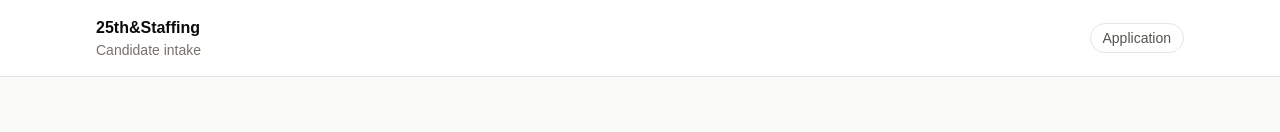
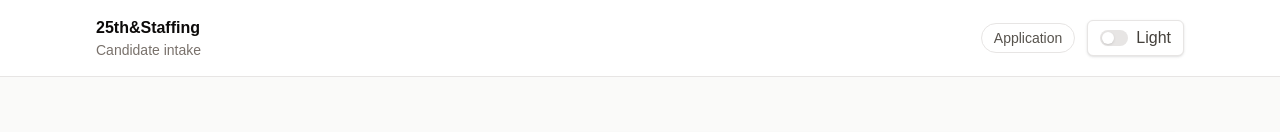
Before and after one commit to Tnath1/c_app_ui, a Next.js app: page / in a window 1280 px wide. Shown: the top 132 px of the page. Built offline with nearby package versions, Linux system fonts and the light colour scheme.

Commit message:
Add theme provider and dark mode toggle

```diff
--- a/src/app/globals.css
+++ b/src/app/globals.css
@@ -1,8 +1,16 @@
 @import "tailwindcss";
+
+@custom-variant dark (&:where(.dark, .dark *));
 
 html {
   background: #fafaf9;
+  color-scheme: light;
   scroll-behavior: smooth;
+}
+
+html.dark {
+  background: #0c0a09;
+  color-scheme: dark;
 }
 
 body {
@@ -20,6 +28,23 @@ a {
     background-color 160ms ease,
     border-color 160ms ease,
     opacity 160ms ease;
+}
+
+button {
+  transition:
+    color 160ms ease,
+    background-color 160ms ease,
+    border-color 160ms ease,
+    opacity 160ms ease,
+    transform 160ms ease;
+}
+
+button:not(:disabled) {
+  cursor: pointer;
+}
+
+button:disabled {
+  cursor: not-allowed;
 }
 
 ::selection {
@@ -42,4 +67,8 @@ textarea {
   a {
     transition-duration: 0ms;
   }
+
+  button {
+    transition-duration: 0ms;
+  }
 }
--- a/src/app/layout.tsx
+++ b/src/app/layout.tsx
@@ -1,4 +1,5 @@
 import type { Metadata } from "next";
+import { ThemeProvider } from "@/components/theme/ThemeProvider";
 import "./globals.css";
 
 export const metadata: Metadata = {
@@ -7,15 +8,33 @@ export const metadata: Metadata = {
   applicationName: "25th&Staffing",
 };
 
+const themeScript = `
+  (function () {
+    try {
+      var storedTheme = localStorage.getItem("25th-staffing-theme");
+      var systemTheme = window.matchMedia("(prefers-color-scheme: dark)").matches
+        ? "dark"
+        : "light";
+      var theme = storedTheme === "dark" || storedTheme === "light"
+        ? storedTheme
+        : systemTheme;
+
+      document.documentElement.classList.toggle("dark", theme === "dark");
+      document.documentElement.style.colorScheme = theme;
+    } catch (_) {}
+  })();
+`;
+
 export default function RootLayout({
   children,
 }: Readonly<{
   children: React.ReactNode;
 }>) {
   return (
-    <html lang="en">
-      <body className="min-h-screen bg-stone-50 text-stone-950 antialiased">
-        {children}
+    <html lang="en" suppressHydrationWarning>
+      <body className="min-h-screen bg-stone-50 text-stone-950 antialiased dark:bg-stone-950 dark:text-stone-50">
+        <script dangerouslySetInnerHTML={{ __html: themeScript }} />
+        <ThemeProvider>{children}</ThemeProvider>
       </body>
     </html>
   );
--- a/src/app/page.tsx
+++ b/src/app/page.tsx
@@ -1,22 +1,29 @@
+import { ThemeToggle } from "@/components/theme/ThemeToggle";
+
 export default function Home() {
   return (
-    <main className="min-h-screen bg-stone-50">
-      <header className="border-b border-stone-200 bg-white">
+    <main className="min-h-screen bg-stone-50 dark:bg-stone-950">
+      <header className="border-b border-stone-200 bg-white dark:border-stone-800 dark:bg-stone-950">
         <div className="mx-auto flex max-w-6xl items-center justify-between px-5 py-4 sm:px-6 lg:px-8">
           <a
             href="#main-content"
-            className="sr-only hover:bg-stone-800 focus:not-sr-only focus:absolute focus:left-5 focus:top-4 focus:rounded-md focus:bg-stone-950 focus:px-3 focus:py-2 focus:text-sm focus:text-white"
+            className="sr-only hover:bg-stone-800 focus:not-sr-only focus:absolute focus:left-5 focus:top-4 focus:rounded-md focus:bg-stone-950 focus:px-3 focus:py-2 focus:text-sm focus:text-white dark:focus:bg-stone-100 dark:focus:text-stone-950"
           >
             Skip to application
           </a>
           <div>
-            <p className="text-base font-semibold tracking-normal text-stone-950">
+            <p className="text-base font-semibold tracking-normal text-stone-950 dark:text-stone-50">
               25th&amp;Staffing
             </p>
-            <p className="text-sm text-stone-500">Candidate intake</p>
+            <p className="text-sm text-stone-500 dark:text-stone-400">
+              Candidate intake
+            </p>
           </div>
-          <div className="rounded-full border border-stone-200 px-3 py-1 text-sm text-stone-600">
-            Application
+          <div className="flex items-center gap-3">
+            <div className="hidden rounded-full border border-stone-200 px-3 py-1 text-sm text-stone-600 sm:block dark:border-stone-800 dark:text-stone-300">
+              Application
+            </div>
+            <ThemeToggle />
           </div>
         </div>
       </header>
@@ -26,28 +33,28 @@ export default function Home() {
         className="mx-auto grid w-full max-w-6xl gap-8 px-5 py-10 sm:px-6 lg:grid-cols-[0.82fr_1.18fr] lg:px-8 lg:py-14"
       >
         <aside className="lg:pt-8">
-          <p className="text-sm font-medium text-stone-500">
+          <p className="text-sm font-medium text-stone-500 dark:text-stone-400">
             Candidate application
           </p>
-          <h1 className="mt-3 max-w-xl text-4xl font-semibold tracking-normal text-stone-950 sm:text-5xl">
+          <h1 className="mt-3 max-w-xl text-4xl font-semibold tracking-normal text-stone-950 sm:text-5xl dark:text-stone-50">
             Apply for an open role.
           </h1>
-          <p className="mt-5 max-w-xl text-base leading-7 text-stone-600">
+          <p className="mt-5 max-w-xl text-base leading-7 text-stone-600 dark:text-stone-300">
             Share your details with the 25th&amp;Staffing team. We will review
             your application and follow up when there is a strong match.
           </p>
 
-          <div className="mt-8 grid gap-3 text-sm text-stone-600">
+          <div className="mt-8 grid gap-3 text-sm text-stone-600 dark:text-stone-300">
             <div className="flex gap-3">
-              <span className="mt-2 h-2 w-2 rounded-full bg-stone-900" />
+              <span className="mt-2 h-2 w-2 rounded-full bg-stone-900 dark:bg-stone-100" />
               <p>Applications are reviewed by the staffing team.</p>
             </div>
             <div className="flex gap-3">
-              <span className="mt-2 h-2 w-2 rounded-full bg-stone-900" />
+              <span className="mt-2 h-2 w-2 rounded-full bg-stone-900 dark:bg-stone-100" />
               <p>Response updates are sent to the email you provide.</p>
             </div>
             <div className="flex gap-3">
-              <span className="mt-2 h-2 w-2 rounded-full bg-stone-900" />
+              <span className="mt-2 h-2 w-2 rounded-full bg-stone-900 dark:bg-stone-100" />
               <p>Required fields will be clearly marked in the form.</p>
             </div>
           </div>
@@ -55,15 +62,15 @@ export default function Home() {
 
         <section
           aria-labelledby="application-form-title"
-          className="rounded-lg border border-stone-200 bg-white p-5 shadow-sm sm:p-6"
+          className="rounded-lg border border-stone-200 bg-white p-5 shadow-sm sm:p-6 dark:border-stone-800 dark:bg-stone-900"
         >
-          <div className="border-b border-stone-200 pb-5">
-            <p className="text-sm font-medium text-stone-500">
+          <div className="border-b border-stone-200 pb-5 dark:border-stone-800">
+            <p className="text-sm font-medium text-stone-500 dark:text-stone-400">
               Application overview
             </p>
             <h2
               id="application-form-title"
-              className="mt-1 text-2xl font-semibold tracking-normal text-stone-950"
+              className="mt-1 text-2xl font-semibold tracking-normal text-stone-950 dark:text-stone-50"
             >
               Candidate profile intake
             </h2>
@@ -77,20 +84,20 @@ export default function Home() {
               "Review and submit",
             ].map((item, index) => (
               <div
-                className="flex items-center gap-4 rounded-md border border-stone-200 px-4 py-3"
+                className="flex items-center gap-4 rounded-md border border-stone-200 px-4 py-3 dark:border-stone-800"
                 key={item}
               >
-                <span className="flex h-8 w-8 items-center justify-center rounded-full bg-stone-100 text-sm font-medium text-stone-700">
+                <span className="flex h-8 w-8 items-center justify-center rounded-full bg-stone-100 text-sm font-medium text-stone-700 dark:bg-stone-800 dark:text-stone-200">
                   {index + 1}
                 </span>
-                <span className="text-sm font-medium text-stone-800">
+                <span className="text-sm font-medium text-stone-800 dark:text-stone-200">
                   {item}
                 </span>
               </div>
             ))}
           </div>
 
-          <p className="border-t border-stone-200 pt-5 text-sm text-stone-500">
+          <p className="border-t border-stone-200 pt-5 text-sm text-stone-500 dark:border-stone-800 dark:text-stone-400">
             Four short sections before submission.
           </p>
         </section>
--- /dev/null
+++ b/src/components/theme/ThemeProvider.tsx
@@ -0,0 +1,120 @@
+"use client";
+
+import {
+  createContext,
+  useCallback,
+  useContext,
+  useMemo,
+  useSyncExternalStore,
+} from "react";
+import type { ReactNode } from "react";
+
+type Theme = "light" | "dark";
+
+type ThemeContextValue = {
+  theme: Theme;
+  setTheme: (theme: Theme) => void;
+  toggleTheme: () => void;
+};
+
+const STORAGE_KEY = "25th-staffing-theme";
+const THEME_CHANGE_EVENT = "25th-staffing-theme-change";
+
+const ThemeContext = createContext<ThemeContextValue | undefined>(undefined);
+
+function isTheme(value: string | null): value is Theme {
+  return value === "light" || value === "dark";
+}
+
+function getSystemTheme(): Theme {
+  return window.matchMedia("(prefers-color-scheme: dark)").matches
+    ? "dark"
+    : "light";
+}
+
+function getStoredTheme(): Theme {
+  const storedTheme = window.localStorage.getItem(STORAGE_KEY);
+
+  if (isTheme(storedTheme)) {
+    return storedTheme;
+  }
+
+  return getSystemTheme();
+}
+
+function applyTheme(theme: Theme) {
+  document.documentElement.classList.toggle("dark", theme === "dark");
+  document.documentElement.style.colorScheme = theme;
+}
+
+function getThemeSnapshot(): Theme {
+  if (typeof window === "undefined") {
+    return "light";
+  }
+
+  return getStoredTheme();
+}
+
+function subscribeToThemeChange(callback: () => void) {
+  const mediaQuery = window.matchMedia("(prefers-color-scheme: dark)");
+
+  const handleThemeChange = () => {
+    applyTheme(getThemeSnapshot());
+    callback();
+  };
+
+  window.addEventListener(THEME_CHANGE_EVENT, handleThemeChange);
+  window.addEventListener("storage", handleThemeChange);
+  mediaQuery.addEventListener("change", handleThemeChange);
+
+  return () => {
+    window.removeEventListener(THEME_CHANGE_EVENT, handleThemeChange);
+    window.removeEventListener("storage", handleThemeChange);
+    mediaQuery.removeEventListener("change", handleThemeChange);
+  };
+}
+
+function saveTheme(theme: Theme) {
+  window.localStorage.setItem(STORAGE_KEY, theme);
+  applyTheme(theme);
+  window.dispatchEvent(new Event(THEME_CHANGE_EVENT));
+}
+
+export function ThemeProvider({ children }: { children: ReactNode }) {
+  const theme = useSyncExternalStore<Theme>(
+    subscribeToThemeChange,
+    getThemeSnapshot,
+    () => "light",
+  );
+
+  const setTheme = useCallback((nextTheme: Theme) => {
+    saveTheme(nextTheme);
+  }, []);
+
+  const toggleTheme = useCallback(() => {
+    setTheme(theme === "dark" ? "light" : "dark");
+  }, [setTheme, theme]);
+
+  const value = useMemo(
+    () => ({
+      theme,
+      setTheme,
+      toggleTheme,
+    }),
+    [setTheme, theme, toggleTheme],
+  );
+
+  return (
+    <ThemeContext.Provider value={value}>{children}</ThemeContext.Provider>
+  );
+}
+
+export function useTheme() {
+  const context = useContext(ThemeContext);
+
+  if (!context) {
+    throw new Error("useTheme must be used inside ThemeProvider");
+  }
+
+  return context;
+}
--- /dev/null
+++ b/src/components/theme/ThemeToggle.tsx
@@ -0,0 +1,31 @@
+"use client";
+
+import { useTheme } from "./ThemeProvider";
+
+export function ThemeToggle() {
+  const { theme, toggleTheme } = useTheme();
+  const isDark = theme === "dark";
+  const label = isDark ? "Switch to light mode" : "Switch to dark mode";
+
+  return (
+    <button
+      aria-label={label}
+      aria-pressed={isDark}
+      className="inline-flex h-9 items-center gap-2 rounded-md border border-stone-200 bg-white px-3 text-sm font-medium text-stone-700 shadow-sm hover:border-stone-300 hover:bg-stone-50 focus:outline-none focus:ring-2 focus:ring-stone-900 focus:ring-offset-2 focus:ring-offset-white dark:border-stone-800 dark:bg-stone-900 dark:text-stone-200 dark:hover:border-stone-700 dark:hover:bg-stone-800 dark:focus:ring-stone-100 dark:focus:ring-offset-stone-950"
+      onClick={toggleTheme}
+      type="button"
+    >
+      <span
+        aria-hidden="true"
+        className="relative h-4 w-7 rounded-full bg-stone-200 transition-colors dark:bg-stone-700"
+      >
+        <span
+          className={`absolute left-0.5 top-0.5 h-3 w-3 rounded-full bg-white shadow-sm transition-transform dark:bg-stone-100 ${
+            isDark ? "translate-x-3" : "translate-x-0"
+          }`}
+        />
+      </span>
+      <span>{isDark ? "Dark" : "Light"}</span>
+    </button>
+  );
+}
```
